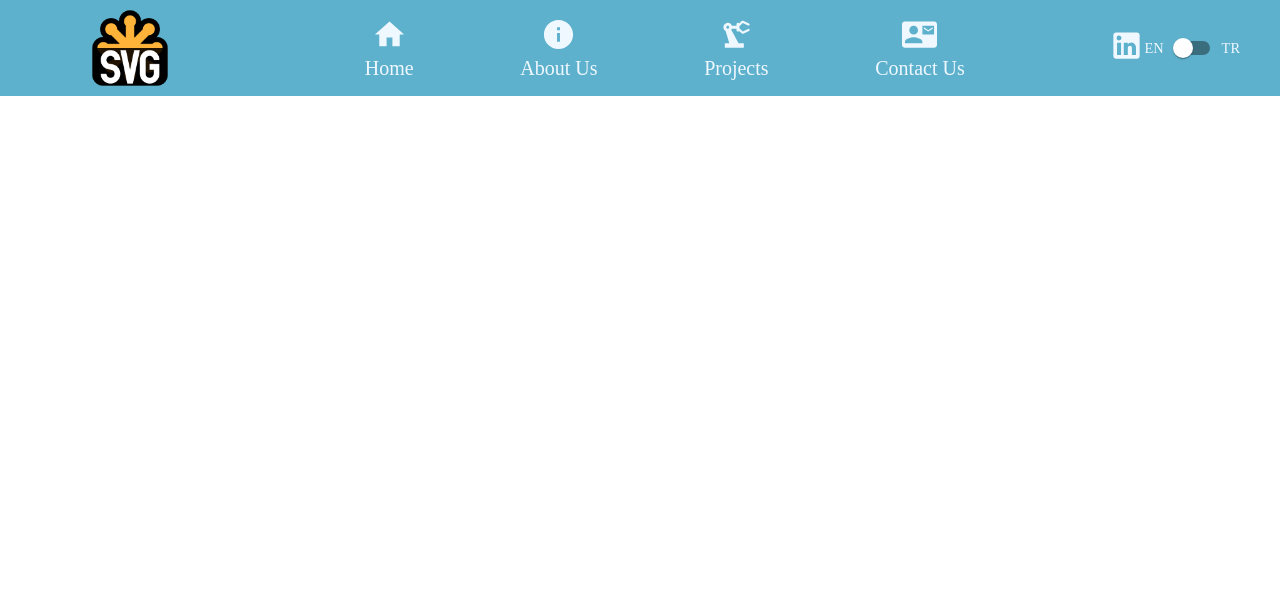
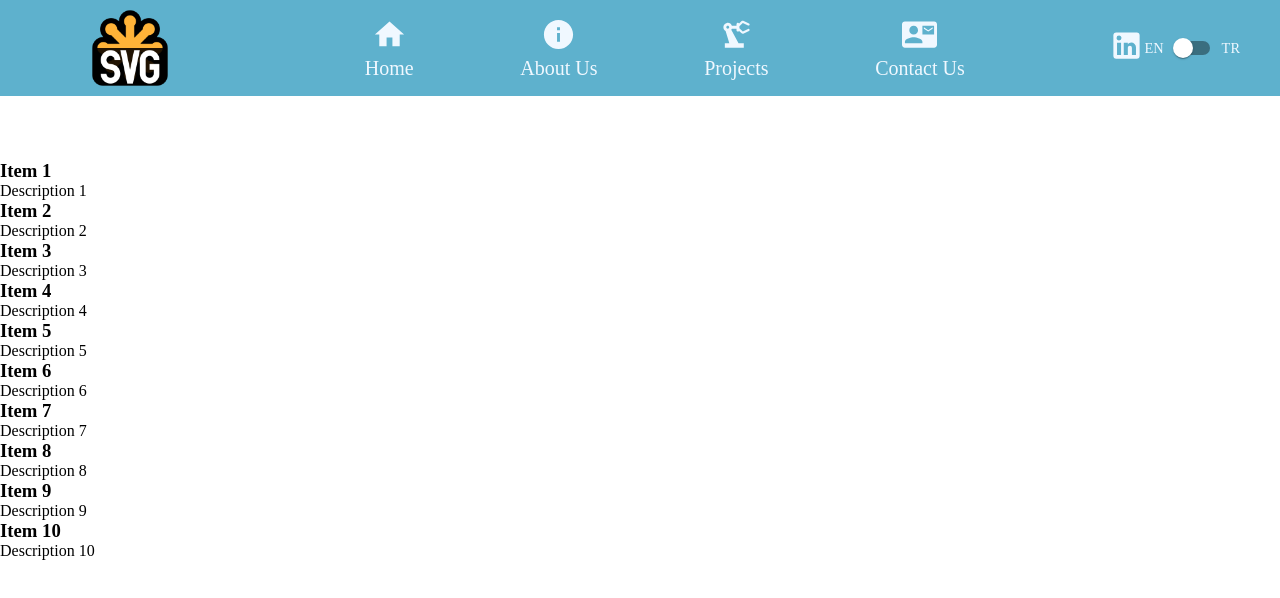
Before and after one commit to enestunahan/FullStackLocalizationProject, a React (Vite) app in the folder LocalizationFronted/: page / in a window 1280 px wide. Shown: the top 598 px of the page. Built offline with nearby package versions, Linux system fonts and the light colour scheme.

Commit message:
backend tarafına hazırlık için seed datalar eklenip senaryo oluşturuldu

```diff
--- a/LocalizationFronted/src/App.jsx
+++ b/LocalizationFronted/src/App.jsx
@@ -1,12 +1,27 @@
+import Data from "./Components/Data/Data";
 import Navbar from "./Components/Navbar/Navbar"
 import './i18n'
 
 function App() {
 
+
+  const seedData = [
+    { id: 1, nameen: 'Item 1', nametr: 'Öğe 1', descen: 'Description 1', desctr: 'Açıklama 1' },
+    { id: 2, nameen: 'Item 2', nametr: 'Öğe 2', descen: 'Description 2', desctr: 'Açıklama 2' },
+    { id: 3, nameen: 'Item 3', nametr: 'Öğe 3', descen: 'Description 3', desctr: 'Açıklama 3' },
+    { id: 4, nameen: 'Item 4', nametr: 'Öğe 4', descen: 'Description 4', desctr: 'Açıklama 4' },
+    { id: 5, nameen: 'Item 5', nametr: 'Öğe 5', descen: 'Description 5', desctr: 'Açıklama 5' },
+    { id: 6, nameen: 'Item 6', nametr: 'Öğe 6', descen: 'Description 6', desctr: 'Açıklama 6' },
+    { id: 7, nameen: 'Item 7', nametr: 'Öğe 7', descen: 'Description 7', desctr: 'Açıklama 7' },
+    { id: 8, nameen: 'Item 8', nametr: 'Öğe 8', descen: 'Description 8', desctr: 'Açıklama 8' },
+    { id: 9, nameen: 'Item 9', nametr: 'Öğe 9', descen: 'Description 9', desctr: 'Açıklama 9' },
+    { id: 10, nameen: 'Item 10', nametr: 'Öğe 10', descen: 'Description 10', desctr: 'Açıklama 10' },
+  ];
+
   return (
     <>
      <Navbar/>
-
+     <Data data={seedData} />
     </>
   )
 }
--- /dev/null
+++ b/LocalizationFronted/src/Components/Data/Data.css
@@ -0,0 +1,4 @@
+.data-component{
+    position: relative;
+    margin-top: 20vh;
+}
--- /dev/null
+++ b/LocalizationFronted/src/Components/Data/Data.jsx
@@ -0,0 +1,22 @@
+import React from 'react';
+import { useTranslation } from 'react-i18next';
+import './Data.css'
+
+const DataComponent = ({ data }) => {
+  const { i18n } = useTranslation();
+  const currentLanguage = i18n.language;
+
+
+  return (
+    <div className="data-component">
+      {data.map((item) => (
+        <div key={item.id} className="data-item">
+          <h3>{currentLanguage === 'en' ? item.nameen : item.nametr}</h3>
+          <p>{currentLanguage === 'en' ? item.descen : item.desctr}</p>
+        </div>
+      ))}
+    </div>
+  );
+};
+
+export default DataComponent;
--- a/LocalizationFronted/src/Components/Navbar/Navbar.jsx
+++ b/LocalizationFronted/src/Components/Navbar/Navbar.jsx
@@ -1,31 +1,28 @@
-import React, { useState } from 'react';
+import React from 'react';
+import { useTranslation } from 'react-i18next';
 import { Switch } from '@mui/material';
 import HomeIcon from '@mui/icons-material/Home';
 import InfoIcon from '@mui/icons-material/Info';
 import PrecisionManufacturingIcon from '@mui/icons-material/PrecisionManufacturing';
 import ContactMailIcon from '@mui/icons-material/ContactMail';
 import LinkedInIcon from '@mui/icons-material/LinkedIn';
-import { useTranslation } from 'react-i18next';
 import logo from '../../assets/images/logo.png';
 import './Navbar.css';
 
 const Navbar = () => {
   const { t, i18n } = useTranslation();
-  const [language, setLanguage] = useState('EN');
+  const currentLanguage = i18n.language;
 
   const handleLanguageChange = () => {
-    const newLang = language === 'EN' ? 'TR' : 'EN';
-    setLanguage(newLang);
-    i18n.changeLanguage(newLang.toLowerCase());
+    const newLang = currentLanguage === 'en' ? 'tr' : 'en';
+    i18n.changeLanguage(newLang);
   };
 
   return (
     <div className='navbar'>
-
         <div className='logo'>
             <img src={logo} alt="Logo" />
         </div>
-
         <div className='menu'>
             <ul className='links'>
                <li>
@@ -54,25 +51,22 @@ const Navbar = () => {
                 </li>
             </ul>
         </div>
-
         <div className='socialAndLocalization'>
                 <div className='social'>
                     <a href="#" className='deneme'>
                         <LinkedInIcon fontSize='large'/>
                     </a>
                 </div>
-
                 <div className='localization'>
                     <p>EN</p>
                    <Switch
-                        checked={language === 'TR'}
+                        checked={currentLanguage === 'tr'}
                         onChange={handleLanguageChange}
                         inputProps={{ 'aria-label': 'language switch' }}
                         color="default"
                     />
                     <p>TR</p>
                 </div>
-
         </div>
     </div>
   );
```
